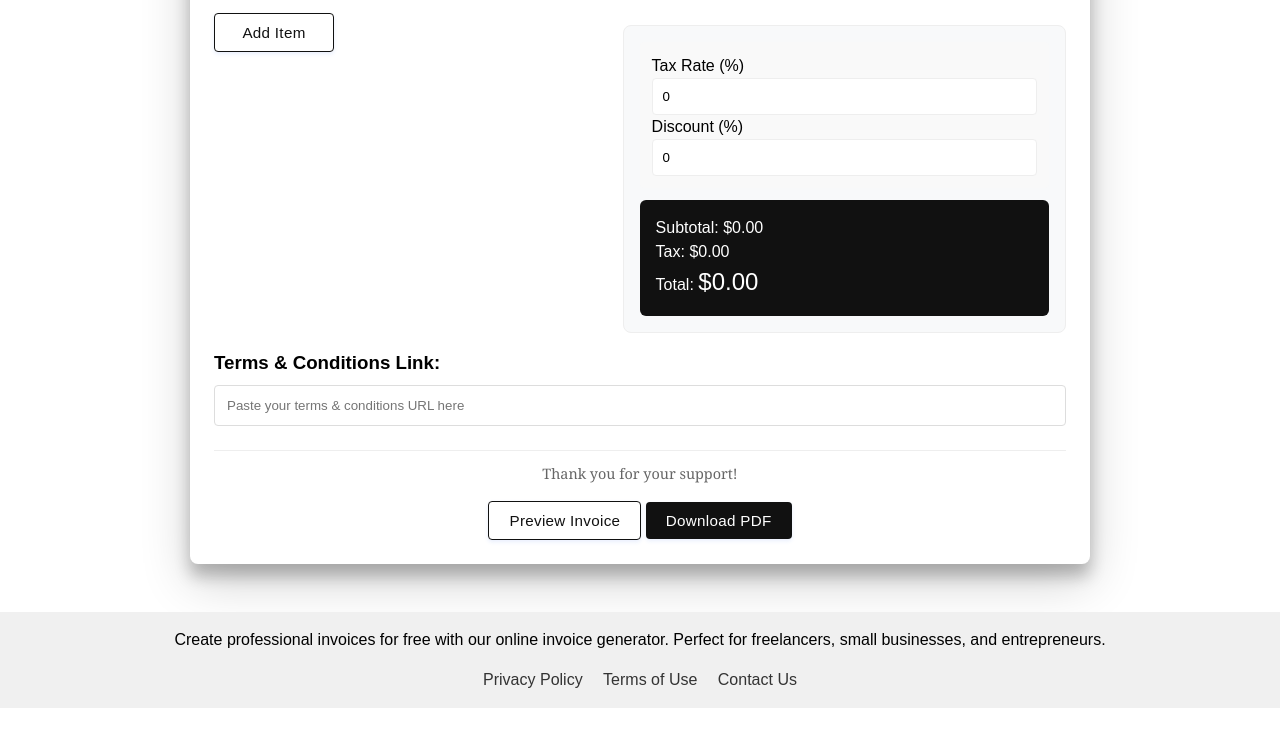
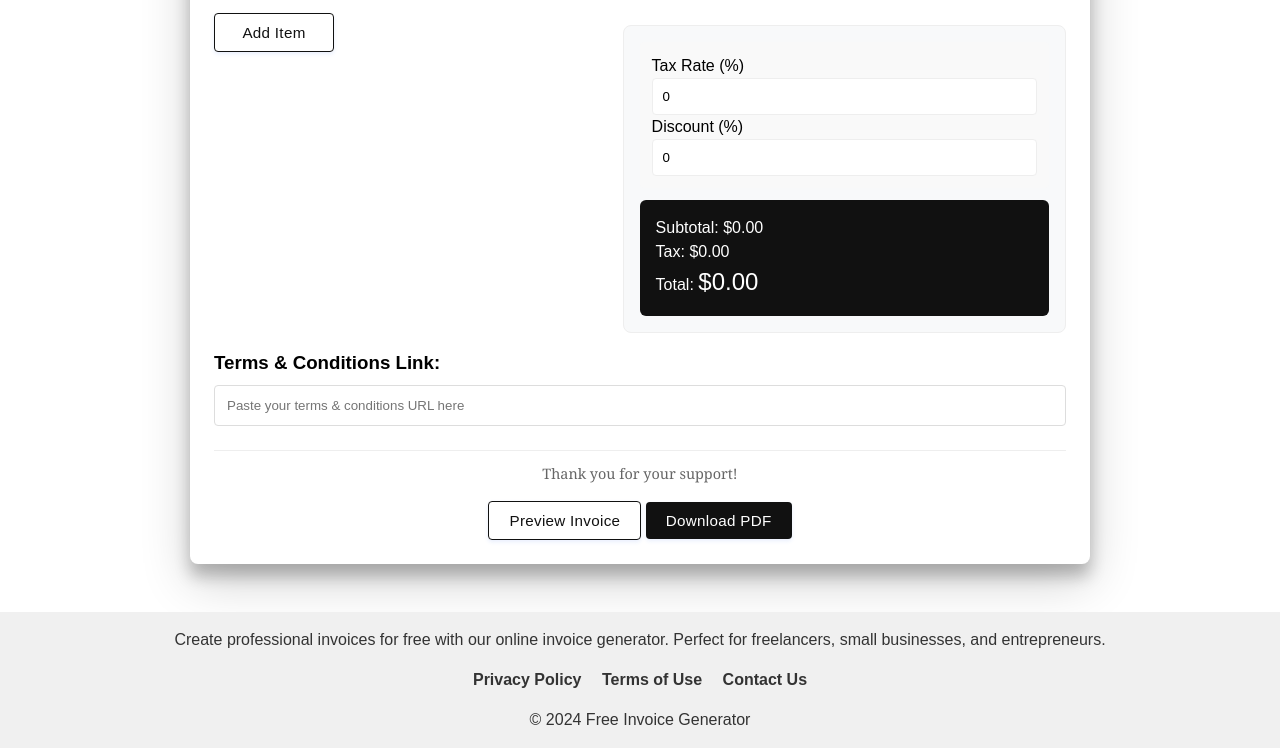
Before and after one commit to thespypy/Invoice, a plain HTML site: page createinvoice.html in a window 1280 px wide. Shown: the part 873-1621 px from the top of the page. Before the commit the page ends 1581 px from the top, so only its background shows below. Drawn offline with Linux system fonts and the light colour scheme.

Commit message:
updated footer

```diff
--- a/createinvoice.html
+++ b/createinvoice.html
@@ -554,6 +554,7 @@ text-align: center;
     }
 
     footer {
+        color: #333;
         margin-top: 2rem;
         text-align: center;
         padding: 1rem;
@@ -563,12 +564,18 @@ text-align: center;
         margin-top: 1rem;
     }
     .footer-links a {
+        padding-bottom: 1px;
+        font-weight: 600;
         margin: 0 0.5rem;
         color: #333;
         text-decoration: none;
     }
     .footer-links a:hover {
-        text-decoration: underline;
+        border-bottom: 2px solid #333;
+    }
+    footer .p2{
+        margin-top: 1rem;
+        color: #333;
     }
 
     /* Added CSS for invoice details */
@@ -1160,6 +1167,7 @@ text-align: center;
             <a href="/terms">Terms of Use</a>
             <a href="/contact">Contact Us</a>
         </nav>
+        <p class="p2">© 2024 Free Invoice Generator</p>
     </footer>
 
     <script>
```
Also changed, not shown: FAQ.html (+9 -1 lines), howitworks.html (+9 -1 lines).
